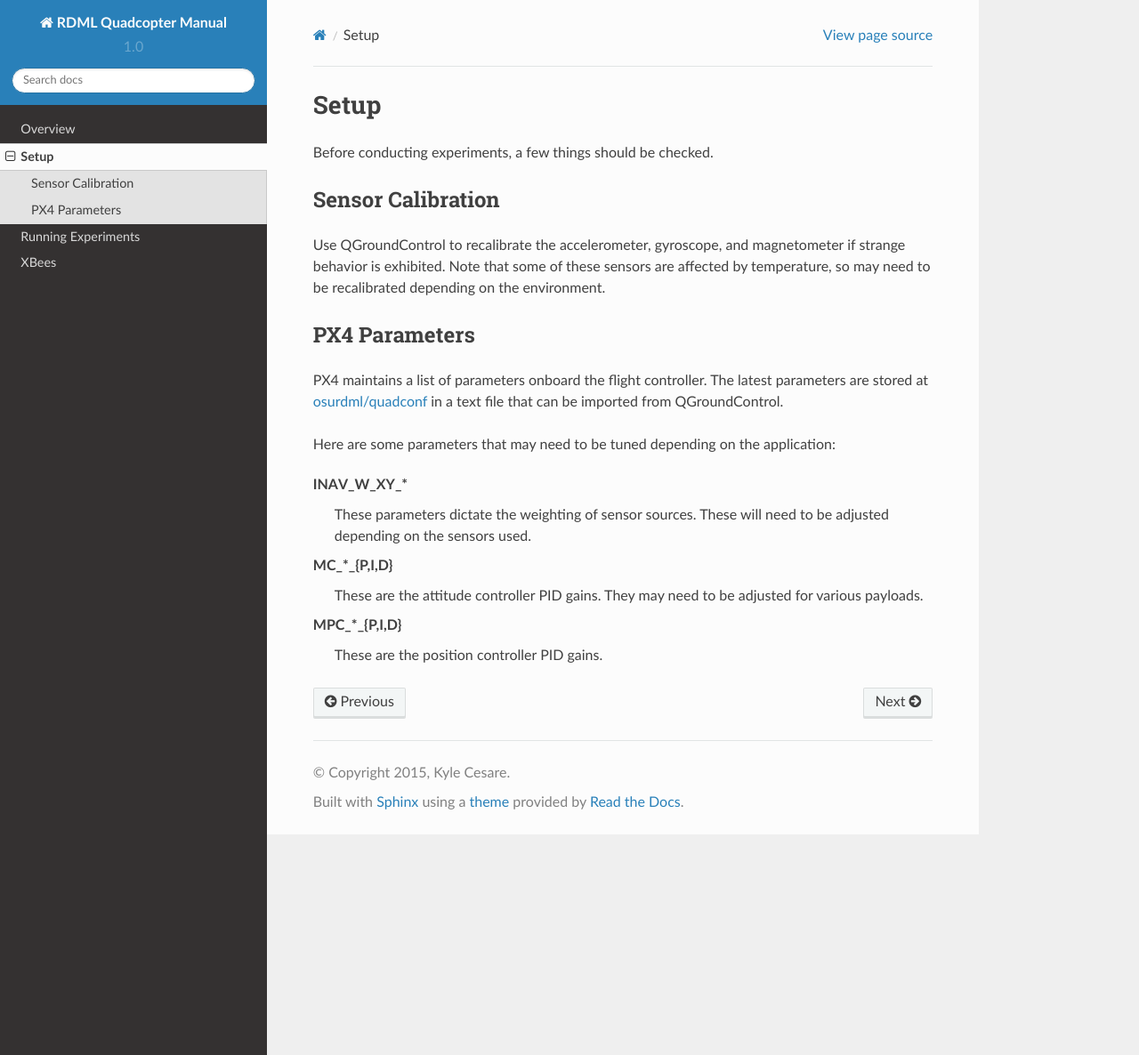
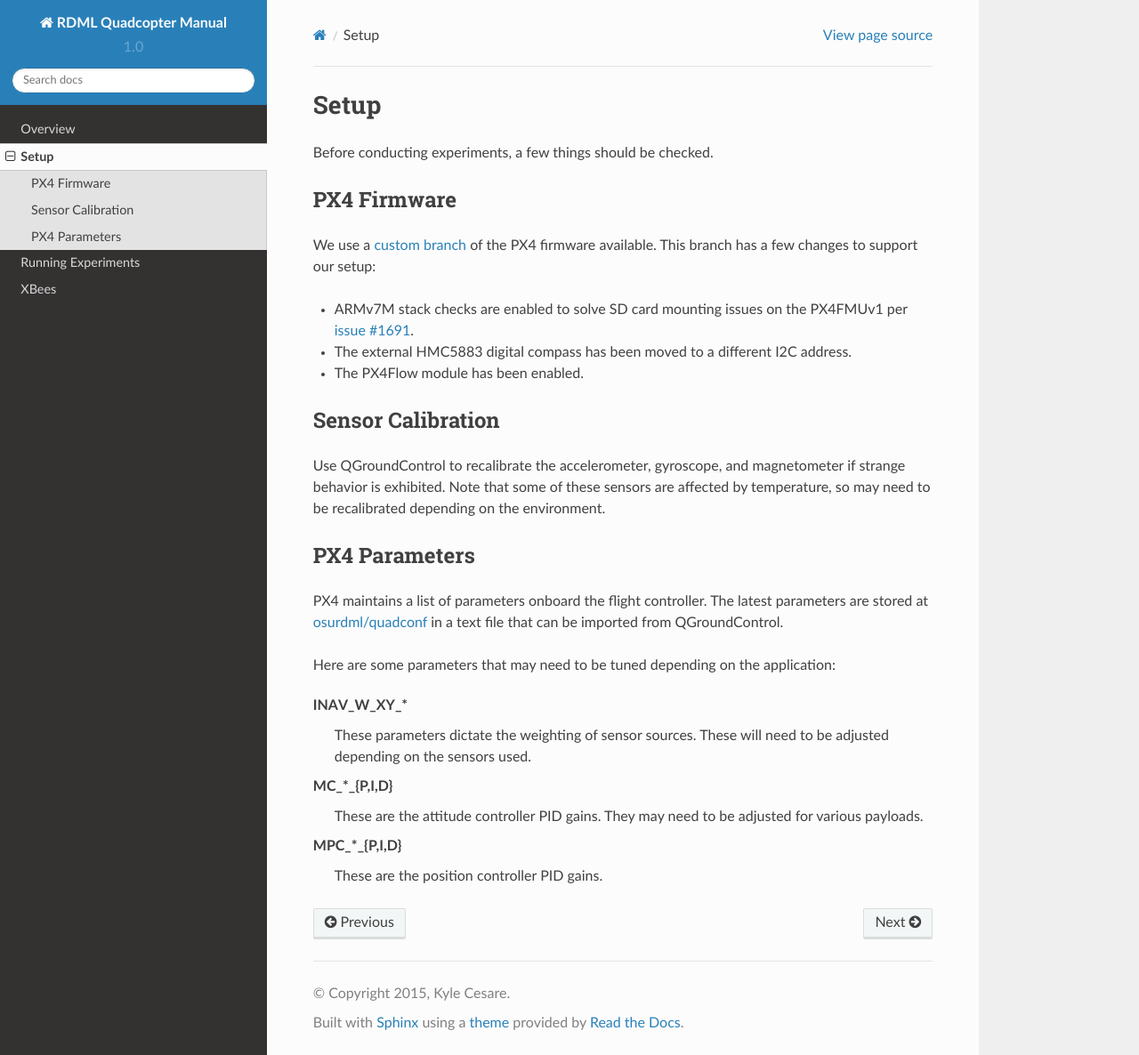
Before and after one commit to osurdml/quad_guide, a Sphinx documentation site: the page built from source/setup.rst, in a window 1280 px wide and 1186 px high. Shown: the whole window at 89% size. Built offline with Sphinx 7.4.7 and the Read the Docs theme 2.0.0, drawn with Linux system fonts in a browser that asks for light colours.

Commit message:
Add overview of changes to custom PX4 branch.

```diff
--- a/source/setup.rst
+++ b/source/setup.rst
@@ -2,6 +2,22 @@ Setup
 =====
 
 Before conducting experiments, a few things should be checked.
+
+PX4 Firmware
+------------
+
+We use a `custom branch`_ of the PX4 firmware available. This branch has a few
+changes to support our setup:
+
+.. _custom branch: https://github.com/osurdml/Firmware
+
+* ARMv7M stack checks are enabled to solve SD card mounting issues on the
+  PX4FMUv1 per `issue #1691`_.
+* The external HMC5883 digital compass has been moved to a different I2C
+  address.
+* The PX4Flow module has been enabled.
+
+.. _issue #1691: https://github.com/PX4/Firmware/issues/1691
 
 Sensor Calibration
 ------------------
```
Also changed, not shown: source/overview.rst (+0 -7 lines).
